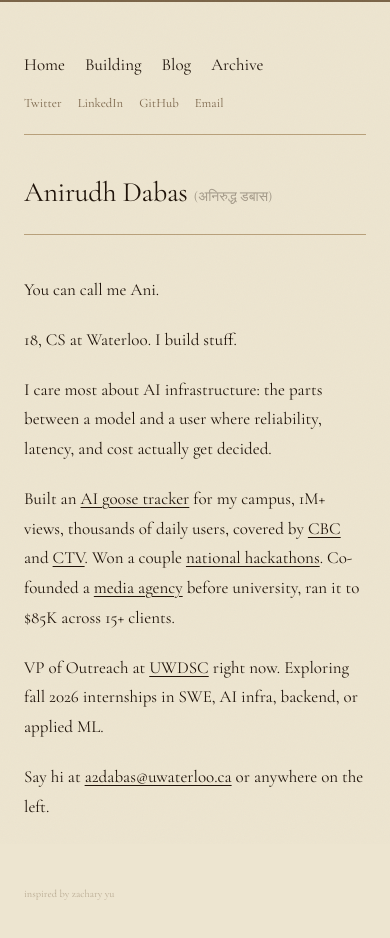
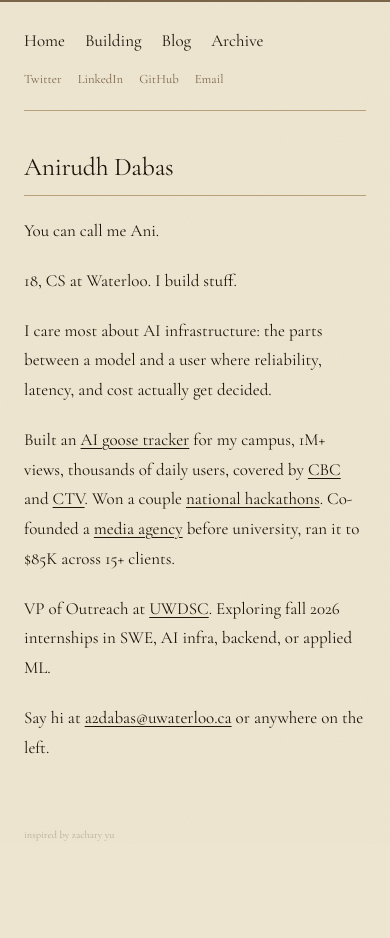
Before and after one commit to AnirudhDabas/anirro, a Next.js app: page / in a window 390 px wide. Shown: the top 938 px of the page. Built offline with nearby package versions, Linux system fonts and the light colour scheme.

Commit message:
fix: mobile spacing, hide hindi on mobile, trim copy

```diff
--- a/app/globals.css
+++ b/app/globals.css
@@ -113,7 +113,19 @@ details[open].early-projects ol {
 
 @media (max-width: 767px) {
   h1 {
-    font-size: 1.75rem;
+    font-size: 1.6rem;
+  }
+
+  h1 .hindi {
+    display: none;
+  }
+
+  header hr {
+    margin-top: 0.75rem;
+  }
+
+  main > div {
+    margin-top: 1.25rem;
   }
 }
 
--- a/app/layout.tsx
+++ b/app/layout.tsx
@@ -30,7 +30,7 @@ export default function RootLayout({
   return (
     <html lang="en" className={cormorantGaramond.className}>
       <body>
-        <div className="mx-auto min-h-screen max-w-[1120px] px-6 pt-12 pb-16 md:px-12 md:pt-20 lg:px-24">
+        <div className="mx-auto min-h-screen max-w-[1120px] px-6 pt-6 pb-16 md:px-12 md:pt-20 lg:px-24">
           <div className="flex flex-col gap-10 md:flex-row md:gap-16">
             <Sidebar />
             <main className="w-full md:max-w-[800px]">
--- a/app/page.tsx
+++ b/app/page.tsx
@@ -60,9 +60,9 @@ export default function Home() {
           VP of Outreach at{" "}
           <a href="https://uwdsc.ca" target="_blank" rel="noopener noreferrer">
             UWDSC
-          </a>{" "}
-          right now. Exploring fall 2026 internships in SWE, AI infra, backend,
-          or applied ML.
+          </a>
+          . Exploring fall 2026 internships in SWE, AI infra, backend, or
+          applied ML.
         </p>
         <p>
           Say hi at{" "}
```
